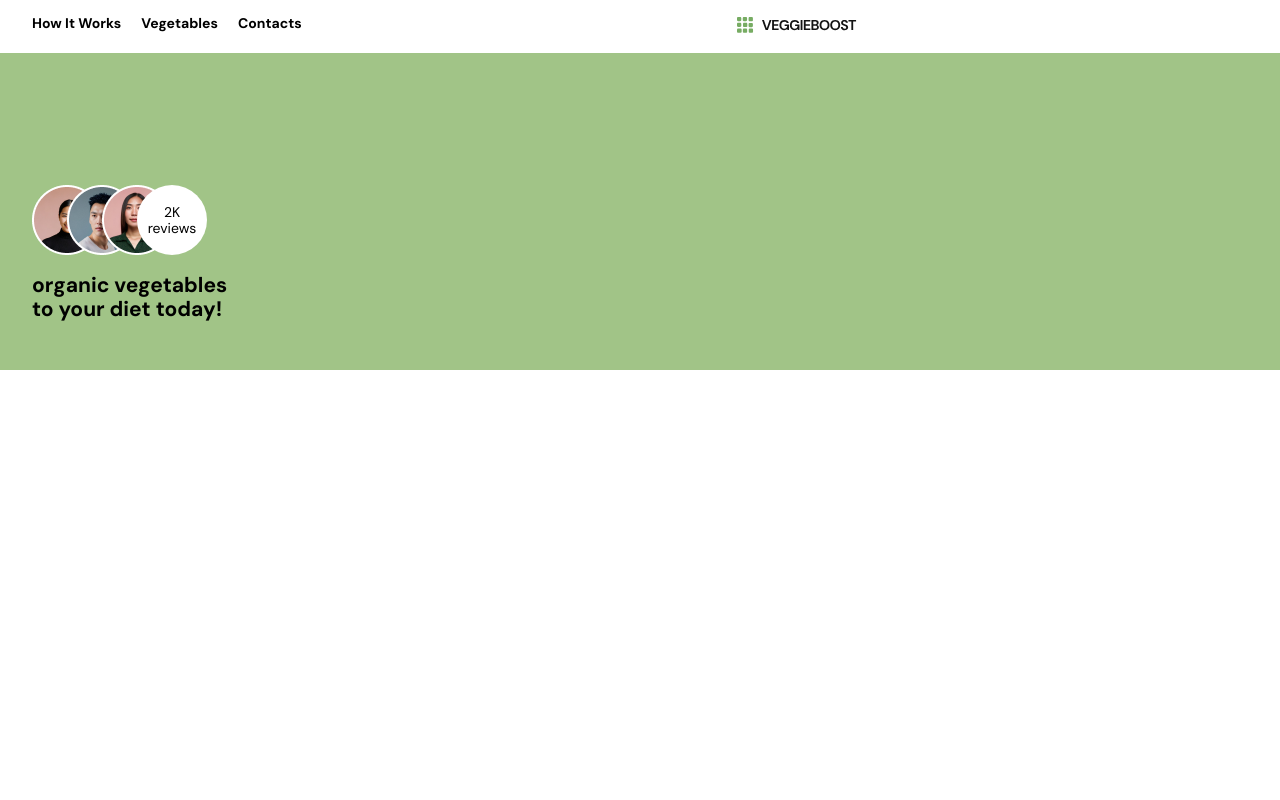
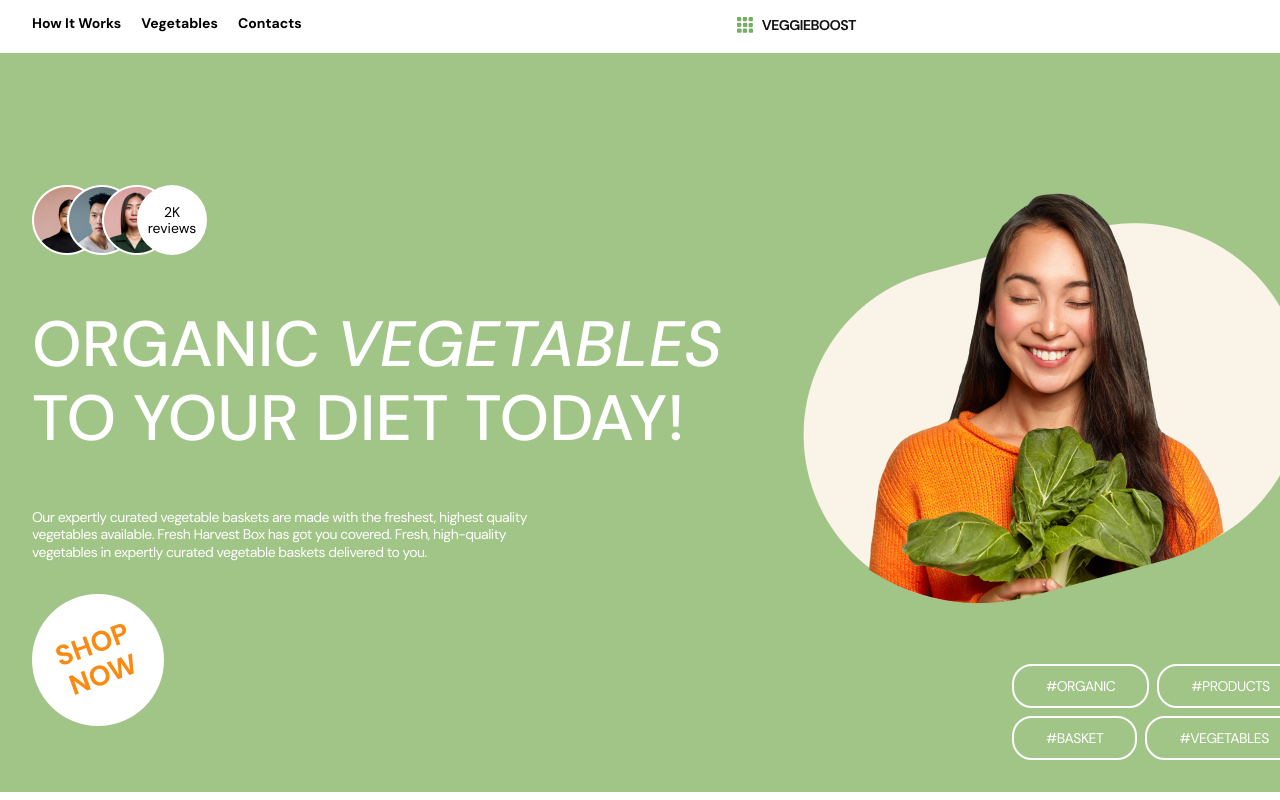
Before and after one commit to VtoryhinVV/veggieboost, a React (Vite) app: page / in a window 1280 px wide. Shown: the top 800 px of the page. Built offline with nearby package versions, Linux system fonts and the light colour scheme.

Commit message:
complete hero

```diff
--- /dev/null
+++ b/src/components/buttons/buttonHero.jsx
@@ -0,0 +1,5 @@
+import css from "./buttonHero.module.css";
+
+export default function ButtonHero({ name }) {
+  return <div className={css.button}>{name}</div>;
+}
--- /dev/null
+++ b/src/components/buttons/buttonHero.module.css
@@ -0,0 +1,15 @@
+.button {
+  display: inline-block;
+  border: 2px solid white;
+  border-radius: 20px;
+  transition: background-color 500ms, color 500ms linear;
+  padding: 12px 32px;
+  color: white;
+  text-transform: uppercase;
+  letter-spacing: -0.5px;
+  &:hover,
+  &:active {
+    background-color: white;
+    color: black;
+  }
+}
--- a/src/components/hero/hero.jsx
+++ b/src/components/hero/hero.jsx
@@ -1,9 +1,12 @@
 import clsx from "clsx";
 import css from "./hero.module.css";
+import ButtonHero from "../buttons/buttonHero";
 export default function Hero() {
+  const btnName = ["#organic", "#products", "#basket", "#vegetables"];
   return (
     <section className={css.heroBg}>
       <div className={clsx("container", css.hero)}>
+        <div className={css.hero___info}>
           <div className={css.hero___reviewsImgs}>
             <img src="/img/user1.png" />
             <img src="/img/user2.png" />
@@ -12,10 +15,28 @@ export default function Hero() {
               <p>2K</p> <p>reviews</p>
             </div>
           </div>
-        <h2>
-          organic vegetables
+          <h2 className={css.hero___titel}>
+            organic <span>vegetables</span>
             <br /> to your diet today!
           </h2>
+          <p className={css.hero___description}>
+            Our expertly curated vegetable baskets are made with the freshest,
+            highest quality vegetables available. Fresh Harvest Box has got you
+            covered. Fresh, high-quality vegetables in expertly curated
+            vegetable baskets delivered to you.
+          </p>
+          <div className={css.hero___shopNow}>
+            <p>Shop now</p>
+          </div>
+        </div>
+        <div>
+          <div className={css.hero___img}></div>
+          <div className={css.hero___btnInfo}>
+            {btnName.map((btn, index) => {
+              return <ButtonHero key={index} name={btn} />;
+            })}
+          </div>
+        </div>
       </div>
     </section>
   );
--- a/src/components/hero/hero.module.css
+++ b/src/components/hero/hero.module.css
@@ -4,6 +4,10 @@
 .hero {
   padding-top: 132px;
   padding-bottom: 32px;
+  display: flex;
+}
+.hero___info {
+  width: 60%;
 }
 .hero___reviewsImgs {
   display: flex;
@@ -32,3 +36,55 @@
 .hero___reviewsInfo p {
   margin: 0;
 }
+
+.hero___titel {
+  font-size: 64px;
+  color: white;
+  font-weight: 500;
+  text-transform: uppercase;
+  & span {
+    font-style: italic;
+  }
+}
+
+.hero___description {
+  color: white;
+  max-width: 500px;
+  line-height: 1.28;
+  letter-spacing: -0.5px;
+  margin-bottom: 32px;
+}
+
+.hero___img {
+  width: 517px;
+  height: 429px;
+  background: center no-repeat url("/img/hero.png");
+  margin-bottom: 50px;
+}
+
+.hero___shopNow {
+  width: 132px;
+  height: 132px;
+  background-color: white;
+  border-radius: 100%;
+  color: #fc8a11;
+  display: flex;
+  align-items: center;
+
+  & p {
+    text-align: center;
+    text-transform: uppercase;
+    font-size: 28px;
+    font-weight: 700;
+    margin: 0;
+    transform: rotate(-20deg);
+  }
+}
+
+.hero___btnInfo {
+  display: flex;
+  flex-wrap: wrap;
+  gap: 8px;
+  max-width: 300px;
+  margin-left: auto;
+}
--- a/src/pages/HomePage.jsx
+++ b/src/pages/HomePage.jsx
@@ -1,9 +1,5 @@
 import Hero from "../components/hero/hero";
 
 export default function Home() {
-  return (
-    <body>
-      <Hero />
-    </body>
-  );
+  return <Hero />;
 }
```
Also changed, not shown: public/img/hero.png (added). Lines whose indentation alone changed are shown as unchanged.
